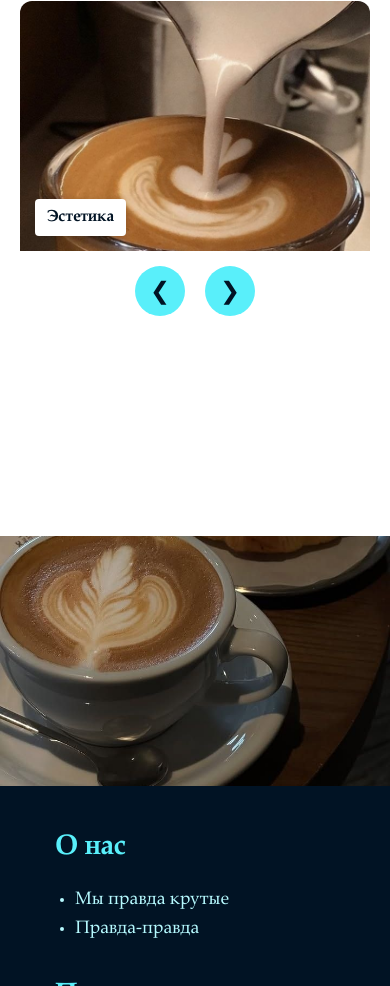
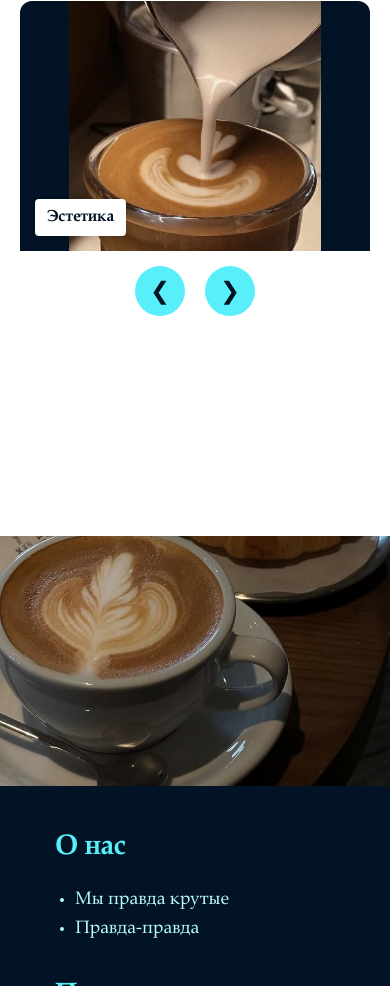
Before and after one commit to Nene0090/kr3-responsive-shop, a plain HTML site: page index.html in a window 390 px wide. Shown: the part 704-1690 px from the top of the page. Drawn offline with Linux system fonts and the light colour scheme.

Commit message:
feat: lz

```diff
--- a/css/style.css
+++ b/css/style.css
@@ -12,6 +12,12 @@
 img {
   max-width: 100%;
   height: auto;
+}
+
+picture {
+  display: block;
+  width: 100%;
+  height: 100%;
 }
 
 body {
@@ -95,8 +101,8 @@ main { flex: 1; }
 .carousel-img {
   width: 100%;
   height: 400px;
-  object-fit: cover;
-  object-position: center;
+  object-fit: contain;
+  background-color: var(--color-surface);
   display: block;
 }
 .carousel-caption { position: absolute; bottom: 15px; left: 15px; background: #ffffff; color: var(--color-surface); padding: 6px 12px; border-radius: 4px; font-weight: bold; box-shadow: 0 2px 8px rgba(0,0,0,0.15); }
@@ -108,10 +114,10 @@ main { flex: 1; }
 .info-img {
   width: 100%;
   height: 100%;
-  object-fit: contain;
-  object-position: bottom left;
+  object-fit: cover;
+  object-position: center;
   display: block;
-  padding: 20px;
+  padding: 0;
 }
 .info-content { padding: 40px 20px; max-width: 800px; margin: 0 auto; }
 .info-content h2 { color: var(--color-primary); margin-bottom: 15px; font-size: 28px; }
@@ -162,14 +168,7 @@ main { flex: 1; }
 .product-info { padding: 20px 0; display: flex; flex-direction: column; gap: 15px; }
 
 @media (max-width: 767px) {
-  .info-img-container {
-    height: 250px;
-  }
-  .info-img {
-    object-fit: cover;
-    object-position: 15% 80%;
-    padding: 0;
-  }
+  .info-img-container { height: 250px; }
   .carousel-img { height: 250px; }
   .main-img { height: 300px; }
   .card-img { height: 200px; }
--- a/index.html
+++ b/index.html
@@ -59,7 +59,10 @@
 
     <section class="info-section">
       <div class="info-img-container">
-        <img src="images/coffee-4.jpg" alt="Наш кофе" class="info-img">
+        <picture>
+          <source media="(max-width: 767px)" srcset="images/coffee-4(1).jpg">
+          <img src="images/coffee-4.jpg" alt="Наш кофе" class="info-img">
+        </picture>
       </div>
       <div class="info-content">
         <h2>О нас</h2>
```
Also changed, not shown: images/coffee-4(1).jpg (added).
